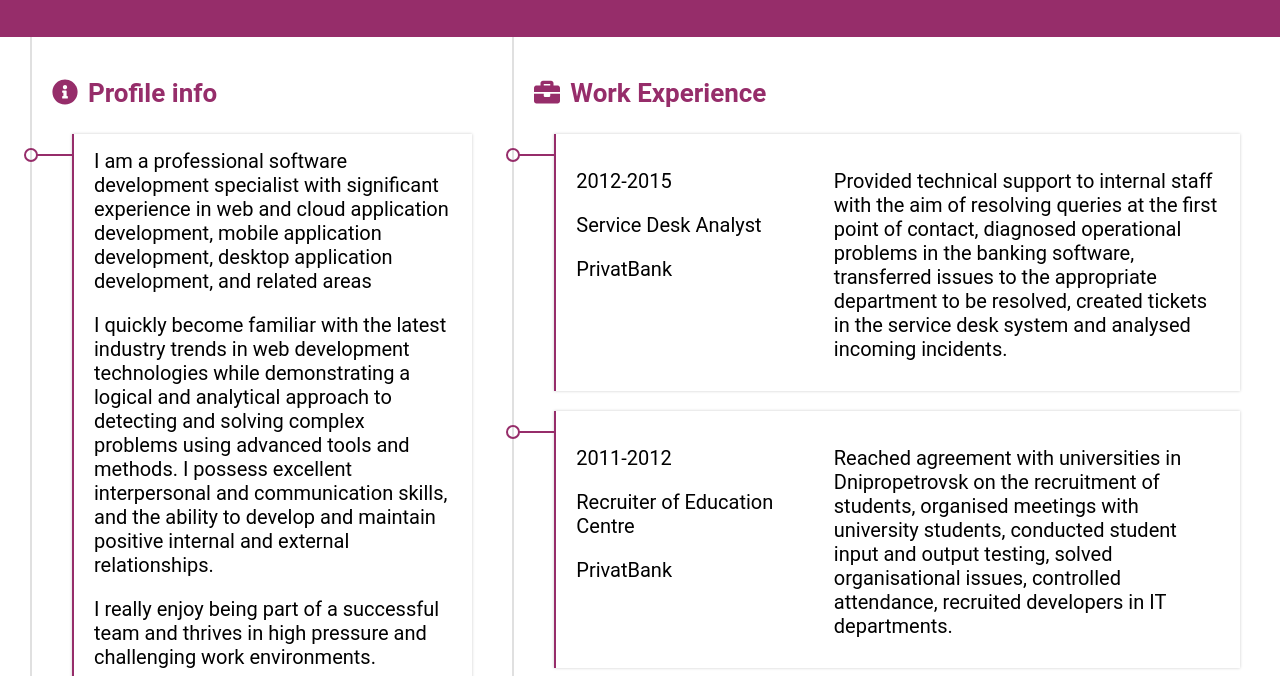
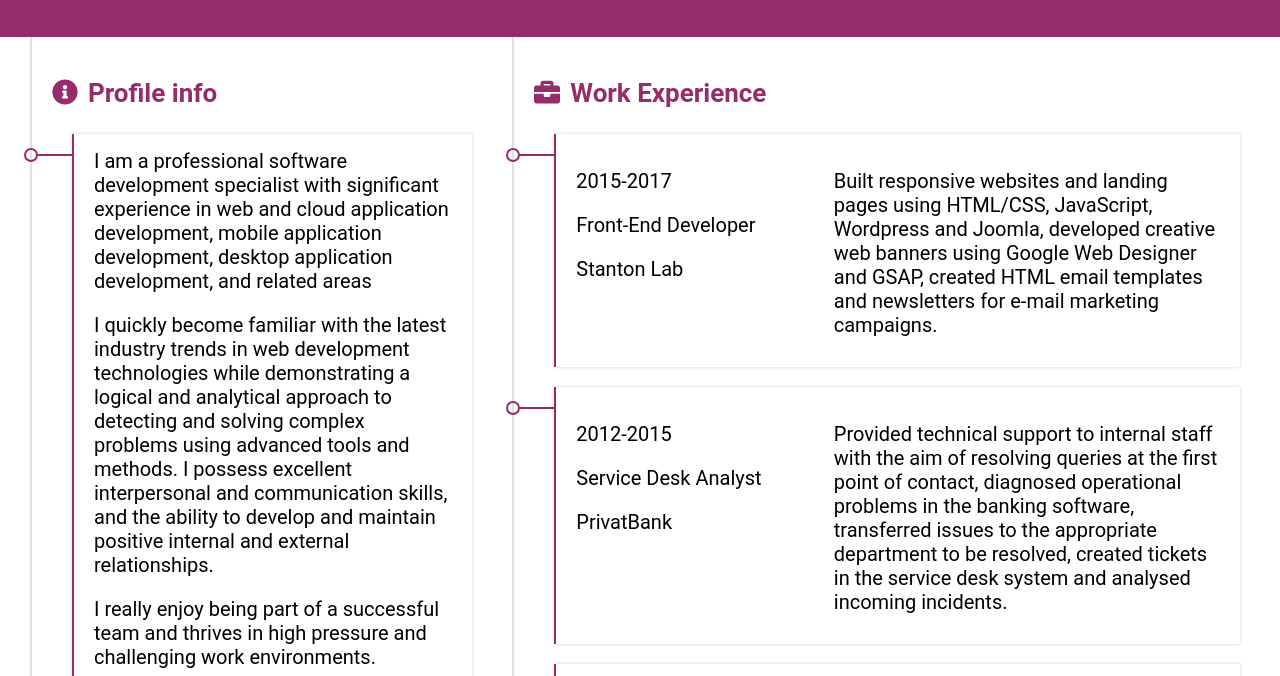
Before and after one commit to acbka/resume, a website built with webpack: page index.html in a window 1280 px wide. Shown: the part 169-845 px from the top of the page. Built offline with nearby package versions, Linux system fonts and the light colour scheme.

Commit message:
experience

```diff
--- a/index.html
+++ b/index.html
@@ -1,6 +1,5 @@
 <!DOCTYPE html>
 <html lang="en">
-
 <head>
    <meta charset="UTF-8">
    <meta name="viewport" content="width=device-width, initial-scale=1.0">
@@ -8,7 +7,6 @@
    <link rel="shortcut icon" href="./img/resume.png" type="image/x-icon">
    <title>Resume</title>
 </head>
-
 <body>
    <div class="grid-container">
       <header>
@@ -82,6 +80,18 @@
                <div class="box">
                   <div class="block">
                      <div>
+                        <p class="date">2015-2017</p>
+                        <p class="title">Front-End Developer</p>
+                        <p class="organisation">Stanton Lab</p>
+                     </div>
+                     <div>
+                        <p>Built responsive websites and landing pages using HTML/CSS, JavaScript, Wordpress and Joomla, developed creative web banners using Google Web Designer and GSAP, created HTML email templates and newsletters for e-mail marketing campaigns.</p>
+                     </div>
+                  </div>
+               </div>
+               <div class="box">
+                  <div class="block">
+                     <div>
                         <p class="date">2012-2015</p>
                         <p class="title">Service Desk Analyst</p>
                         <p class="organisation">PrivatBank</p>
@@ -110,10 +120,11 @@
                      </div>
                   </div>
                </div>
+               <!--
                <div class="box">
                   <div class="block">
                      <div class="left">
-                        <p class="date">2011 – 2012</p>
+                        <p class="date">2010 – 2011</p>
                         <p class="title">Computer Systems Specialist </p>
                         <p class="organisation">Alkar-Teleport LTD</p>
                      </div>
@@ -123,6 +134,7 @@
                      </div>
                   </div>
                </div>
+               -->
             </div>
          </div>
          <div class="education">
@@ -150,14 +162,16 @@
                   <div class="wrap">
                      <a href="https://okflowers.org/" target="blank"><img class="site-img" src="./img/okflowers.png"
                         alt="flowers"></a>
+                     <a href="https://portfolio-vlada.firebaseapp.com/" target="blank"><img class="site-img" src="./img/portfolio.png"
+                        alt="templates"></a>
+                     <a href="https://granny-10517.web.app/" target="blank"><img class="site-img" src="./img/granny.png"
+                        alt="templates"></a>
+                     <a href="http://wedding-flowers.zzz.com.ua/" target="blank"><img  class="site-img"
+                        src="./img/wf.png" alt="flowers"></a>
                      <a href="https://thebarbershop-2019.web.app" target="blank"><img class="site-img" src="./img/barber.png"
                         alt="barber"></a>
-                     <a href="http://wedding-flowers.zzz.com.ua/" target="blank"><img  class="site-img"
-                        src="./img/wf.png" alt="flowers"></a>
-                     <a href="https://granny-10517.web.app/" target="blank"><img class="site-img" src="./img/granny.png"
-                        alt="templates"></a>
+                     <!--
                      <a href="http://banners.kl.com.ua/" target="blank"><img class="site-img" src="./img/banners.png" alt="banners"></a>
-                     <!--
                      <a href="http://humor.rf.gd/" target="blank"><img class="site-img" src="./img/humor.png" alt="humor"></a>
                      -->
                   </div>
```
Also changed, not shown: img/portfolio.png (added).
